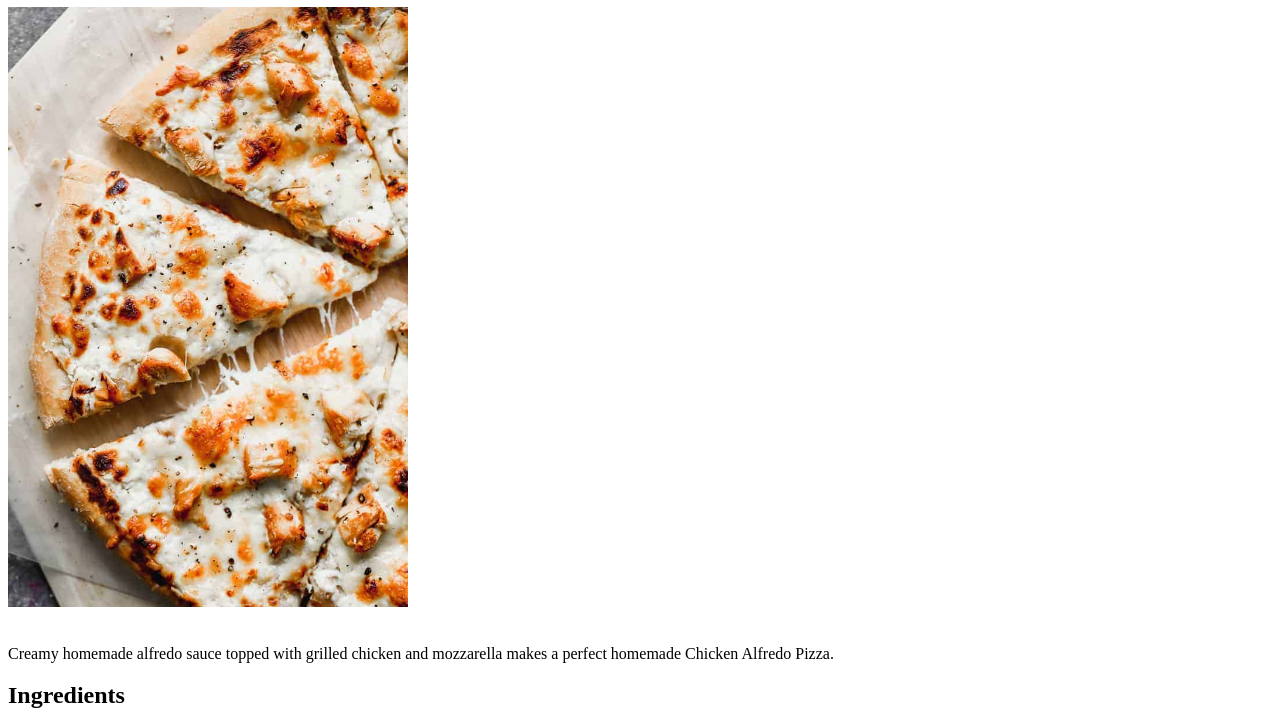
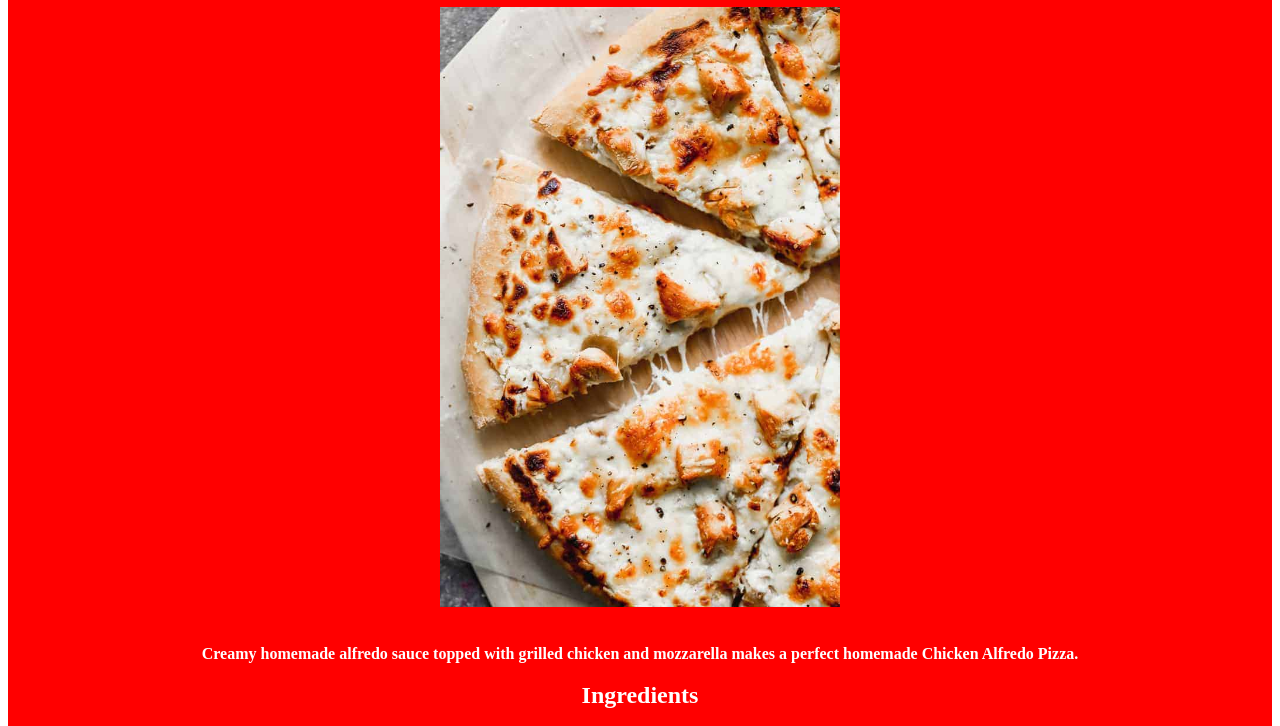
Before and after one commit to tb1121/odin-reciepes, a plain HTML site: page recipes/chicalf.html in a window 1280 px wide. Shown: the part 73-799 px from the top of the page. Drawn offline with Linux system fonts and the light colour scheme; files that its build step writes are made by us from their sources.

Commit message:
added styles.css and added link to chicalf.html

```diff
--- a/recipes/chicalf.html
+++ b/recipes/chicalf.html
@@ -3,8 +3,10 @@
     <head>
         <meta charset="utf-8">
         <title>Odin Recipes</title>
+        <link rel="stylesheet" href="odin-recipes/styles.css">
     </head>
 
+    <div>
             <body>
             <h1>Chicken Alfredo Pizza</h1>
 
@@ -36,6 +38,6 @@
                 <li>Assemble: Spoon alfredo sauce over the crust. Add a thin layer of mozzarella, then chopped chicken, more mozzarella, and then a sprinkle of extra parmesan cheese.</li>
                 <li>Bake at 425 degrees F for 8-12 minutes, until cheese is melted and bubbly.</li>
             </ol>
-
+    </div>
     </body>
 </html>
--- /dev/null
+++ b/styles.css
@@ -0,0 +1,7 @@
+div {
+    color:white;
+    background-color:red;
+    font-size: px32;
+    text-align: center;
+    font-weight: bold;
+}
```
Lines whose indentation alone changed are shown as unchanged.
